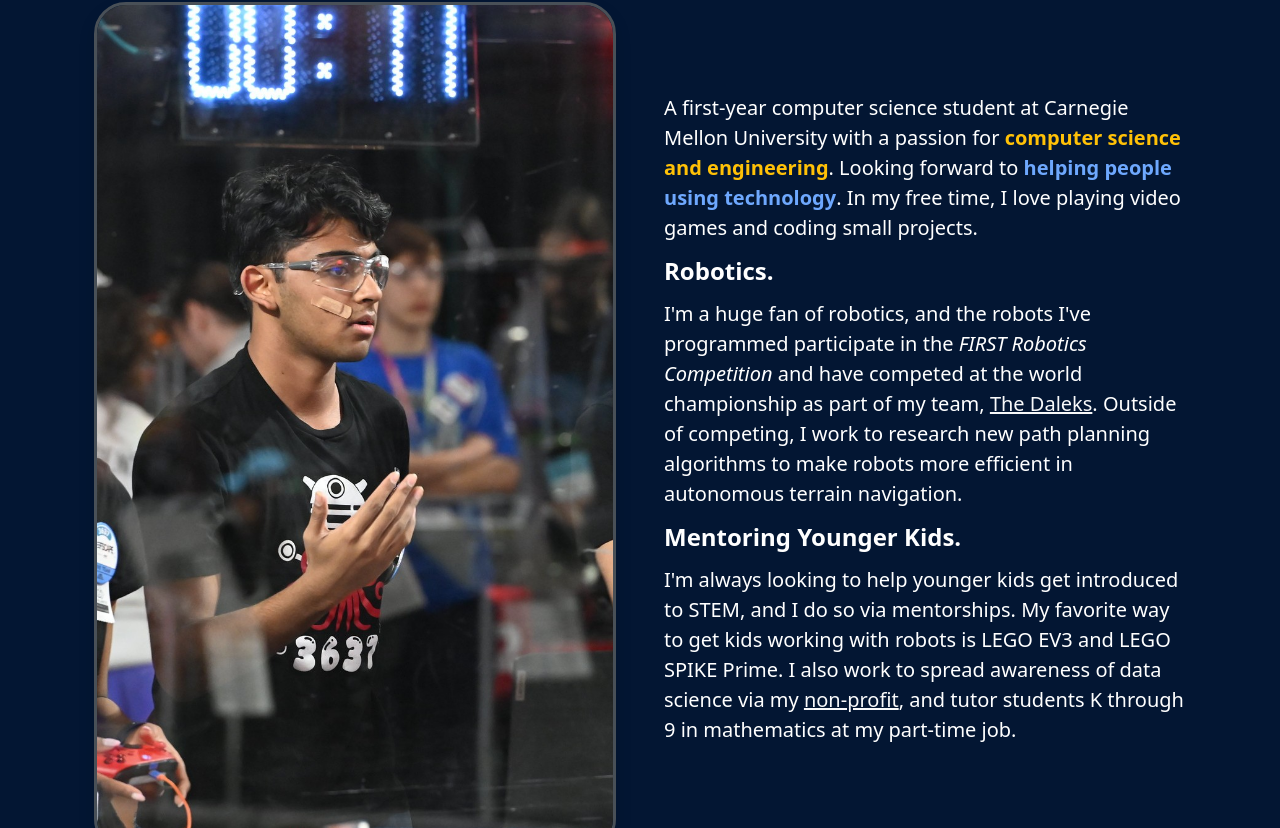
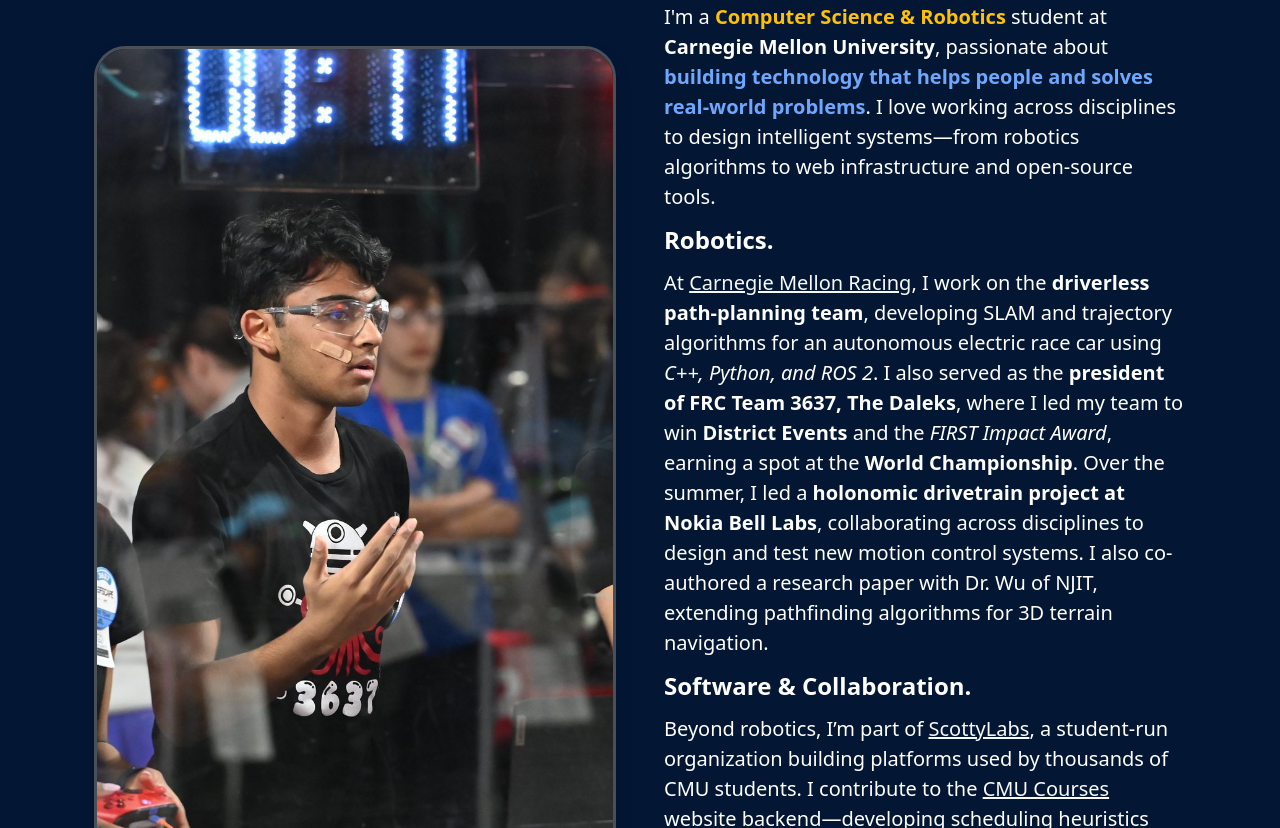
Before and after one commit to BarrelDev/personal-website, a React (Vite) app: page / in a window 1280 px wide. Shown: the part 952-1780 px from the top of the page. Built offline with nearby package versions, Linux system fonts and the light colour scheme.

Commit message:
Updated About Section

```diff
--- a/src/components/About.tsx
+++ b/src/components/About.tsx
@@ -22,17 +22,20 @@ const About = () => {
                 className="fw-light text-white text-body-light text-wrap fs-5"
                 data-aos="fade-up"
               >
-                A first-year computer science student at Carnegie Mellon University with a passion for{" "}
+                I'm a{" "}
                 <span className="text-warning fw-bold">
-                  computer science and engineering
+                  Computer Science & Robotics
+                </span>{" "}
+                student at{" "}
+                <span className="fw-semibold">Carnegie Mellon University</span>, passionate
+                about{" "}
+                <span className="text-primary-emphasis fw-bold">
+                  building technology that helps people and solves real-world problems
                 </span>
-                . Looking forward to{" "}
-                <span className="text-primary-emphasis fw-bold">
-                  helping people using technology
-                </span>
-                . In my free time, I love playing video games and coding small
-                projects.
+                . I love working across disciplines to design intelligent systems—from
+                robotics algorithms to web infrastructure and open-source tools.
               </p>
+
               <h3
                 className="display-5 fw-bold text-white text-body-light fs-4 lh-1 mb-3 text-capitalized"
                 data-aos="fade-up"
@@ -43,48 +46,50 @@ const About = () => {
                 className="fw-light text-white text-body-light text-wrap fs-5"
                 data-aos="fade-up"
               >
-                I'm a huge fan of robotics, and the robots I've programmed
-                participate in the
-                <span className="fst-italic">
-                  {" "}
-                  FIRST Robotics Competition
-                </span>{" "}
-                and have competed at the world championship as part of my
-                team,&nbsp;
-                <a
-                  href="https://www.team3637.com/"
-                  className="text-light"
-                  target="_blank"
-                >
-                  The Daleks
+                At{" "}
+                <a href="https://carnegiemellonracing.org/" className="text-light" target="_blank">
+                  Carnegie Mellon Racing
                 </a>
-                . Outside of competing, I work to research new path planning
-                algorithms to make robots more efficient in autonomous terrain
-                navigation.
+                , I work on the{" "}
+                <span className="fw-semibold">driverless path-planning team</span>,
+                developing SLAM and trajectory algorithms for an autonomous electric race car
+                using <span className="fst-italic">C++, Python, and ROS 2</span>.
+                I also served as the{" "}
+                <span className="fw-semibold">president of FRC Team 3637, The Daleks</span>,
+                where I led my team to win{" "}
+                <span className="fw-semibold">District Events</span> and the{" "}
+                <span className="fst-italic">FIRST Impact Award</span>, earning a spot at the{" "}
+                <span className="fw-semibold">World Championship</span>.
+                Over the summer, I led a{" "}
+                <span className="fw-semibold">holonomic drivetrain project at Nokia Bell Labs</span>,
+                collaborating across disciplines to design and test new motion control systems.
+                I also co-authored a research paper with Dr. Wu of NJIT, extending
+                pathfinding algorithms for 3D terrain navigation.
               </p>
+
               <h3
                 className="display-5 fw-bold text-white text-body-light fs-4 lh-1 mb-3 text-capitalized"
                 data-aos="fade-up"
               >
-                Mentoring Younger Kids.
+                Software & Collaboration.
               </h3>
               <p
                 className="fw-light text-white text-body-light text-wrap fs-5"
                 data-aos="fade-up"
               >
-                I'm always looking to help younger kids get introduced to STEM,
-                and I do so via mentorships. My favorite way to get kids working
-                with robots is LEGO EV3 and LEGO SPIKE Prime. I also work to
-                spread awareness of data science via my{" "}
-                <a
-                  href="https://www.dogoodwithdata.net/"
-                  target="_blank"
-                  className="text-light"
-                >
-                  non-profit
+                Beyond robotics, I’m part of{" "}
+                <a href="https://scottylabs.org/" className="text-light" target="_blank">
+                  ScottyLabs
                 </a>
-                , and tutor students K through 9 in mathematics at my part-time
-                job.
+                , a student-run organization building platforms used by thousands of CMU
+                students. I contribute to the{" "}
+                <a href="https://cmucourses.com/" className="text-light" target="_blank">
+                  CMU Courses
+                </a>{" "}
+                website backend—developing scheduling heuristics and data pipelines in
+                <span className="fw-semibold"> Rust and TypeScript</span>.
+                I enjoy working on software that’s both technically challenging and directly
+                impacts the student community.
               </p>
             </div>
             <div className="col-10 col-sm-8 col-lg-6" data-aos="fade-up">
--- a/src/components/Portfolio.tsx
+++ b/src/components/Portfolio.tsx
@@ -70,7 +70,7 @@ const Portfolio = () => {
             grid={{ rows: 2, fill: "row" }}
             breakpoints={{
               992: { slidesPerView: 3, slidesPerGroup: 6 },
-              768: { slidesPerView: 2, slidesPerGroup: 4 },
+              768: { slidesPerView: 2, slidesPerGroup: 2 },
               0: { slidesPerView: 1, slidesPerGroup: 1 },
             }}
             className="portfolio-swiper"
--- a/src/data/resume.json
+++ b/src/data/resume.json
@@ -40,24 +40,12 @@
       ]
     }
   ],
-  "education": [
-    {
-      "institution": "Carnegie Mellon University",
-      "period": "2025 - 2028",
-      "gpa": "4.0/4.0"
-    },
-    {
-      "institution": "Hunterdon Central Regional High School",
-      "period": "2021 - 2025",
-      "gpa": "4.43/5.00"
-    }
-  ],
   "experience": [
     {
       "company": "ScottyLabs",
       "period": "Sept 2025 - Present",
       "role": "Software Engineer",
-      "description": "Working on https://cmucourses.com CMU Courses website backend. Developing student schedule creation heuristic. Using Rust and Typescript. Over 5k users/wk on the site."
+      "description": "Working on https://cmucourses.com website backend. Developing student schedule creation heuristic. Using Rust and Typescript. Over 5k users/wk on the site."
     },
     {
       "company": "Carnegie Mellon Racing",
@@ -82,6 +70,18 @@
       ]
     }
   ],
+  "education": [
+    {
+      "institution": "Carnegie Mellon University",
+      "period": "2025 - 2028",
+      "gpa": "4.0/4.0"
+    },
+    {
+      "institution": "Hunterdon Central Regional High School",
+      "period": "2021 - 2025",
+      "gpa": "4.43/5.00"
+    }
+  ],
   "publications": [
     "*"
   ]
```
